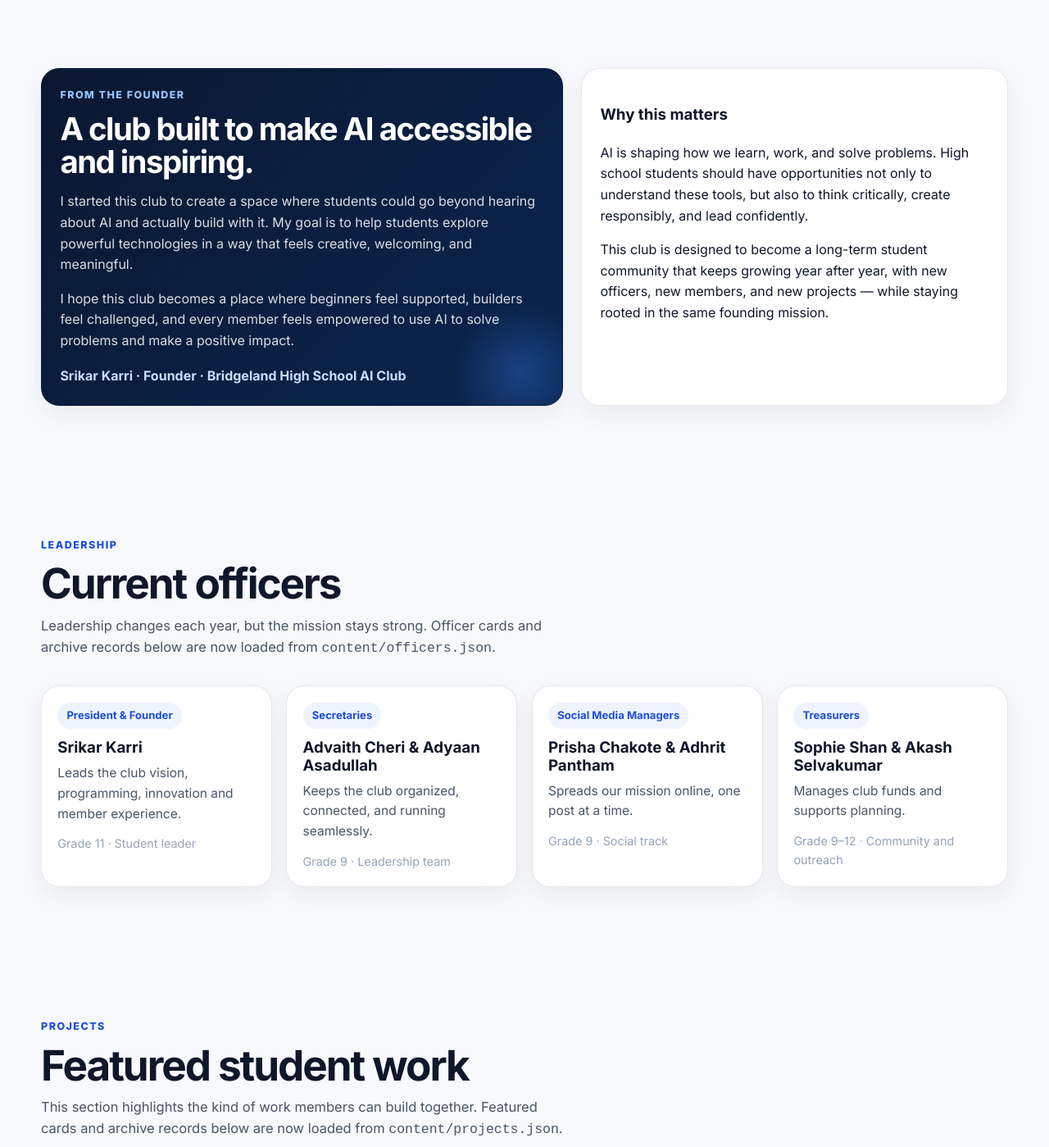
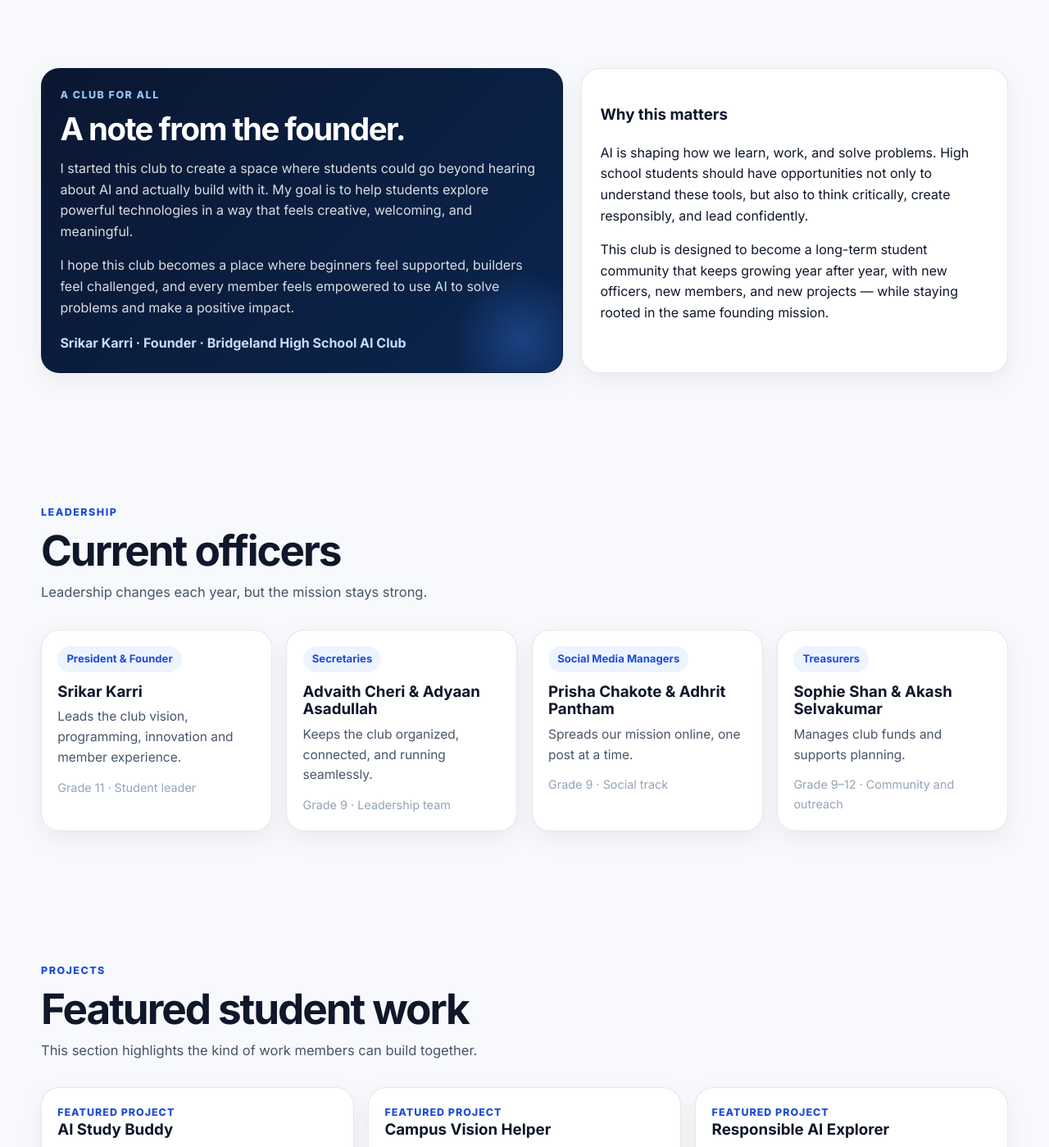
Before and after one commit to bhsaiclub/BHS-AI-Club, a plain HTML site: page index.html in a window 1280 px wide. Shown: the part 2300-3699 px from the top of the page at 82% size. Drawn offline with Linux system fonts and the light colour scheme.

Commit message:
Update founder note and section descriptions
Removed specific mentions of JSON files and updated text for clarity.

```diff
--- a/index.html
+++ b/index.html
@@ -209,7 +209,7 @@
     <section id="founder">
       <div class="container founder-grid reveal">
         <div class="panel founder-note">
-          <div class="section-head" style="margin-bottom:1rem; max-width:100%;"><span class="kicker" style="color:#93c5fd;">From the founder</span><h2 style="color:#fff; font-size:clamp(1.8rem, 3vw, 2.6rem);">A club built to make AI accessible and inspiring.</h2></div>
+          <div class="section-head" style="margin-bottom:1rem; max-width:100%;"><span class="kicker" style="color:#93c5fd;">A club for all</span><h2 style="color:#fff; font-size:clamp(1.8rem, 3vw, 2.6rem);">A note from the founder.</h2></div>
           <p>I started this club to create a space where students could go beyond hearing about AI and actually build with it. My goal is to help students explore powerful technologies in a way that feels creative, welcoming, and meaningful.</p>
           <p>I hope this club becomes a place where beginners feel supported, builders feel challenged, and every member feels empowered to use AI to solve problems and make a positive impact.</p>
           <div class="signature">Srikar Karri · Founder · Bridgeland High School AI Club</div>
@@ -227,7 +227,7 @@
         <div class="section-head reveal">
           <span class="kicker">Leadership</span>
           <h2>Current officers</h2>
-          <p>Leadership changes each year, but the mission stays strong. Officer cards and archive records below are now loaded from <code>content/officers.json</code>.</p>
+          <p>Leadership changes each year, but the mission stays strong. </p>
         </div>
         <div class="officer-grid reveal" id="officer-grid"></div>
       </div>
@@ -238,7 +238,7 @@
         <div class="section-head reveal">
           <span class="kicker">Projects</span>
           <h2>Featured student work</h2>
-          <p>This section highlights the kind of work members can build together. Featured cards and archive records below are now loaded from <code>content/projects.json</code>.</p>
+          <p>This section highlights the kind of work members can build together. </p>
         </div>
         <div class="project-grid reveal" id="project-grid"></div>
       </div>
@@ -249,7 +249,6 @@
         <div class="section-head reveal">
           <span class="kicker">Club archive</span>
           <h2>Historic officers and projects by year</h2>
-          <p>Update the officer and project history in the JSON files, and this archive will update with it.</p>
         </div>
         <div class="accordion-list reveal" id="archive-list"></div>
       </div>
@@ -260,7 +259,6 @@
         <div class="section-head reveal">
           <span class="kicker">Student voice</span>
           <h2>What members can gain from the club</h2>
-          <p>Replace these with real quotes once you collect feedback from members, workshop participants, or faculty supporters.</p>
         </div>
         <div class="testimonial-grid reveal">
           <article class="card quote"><p>“I joined because I was curious about AI, but I stayed because I got to build real things with other students.”</p><strong>Future member quote</strong></article>
```
